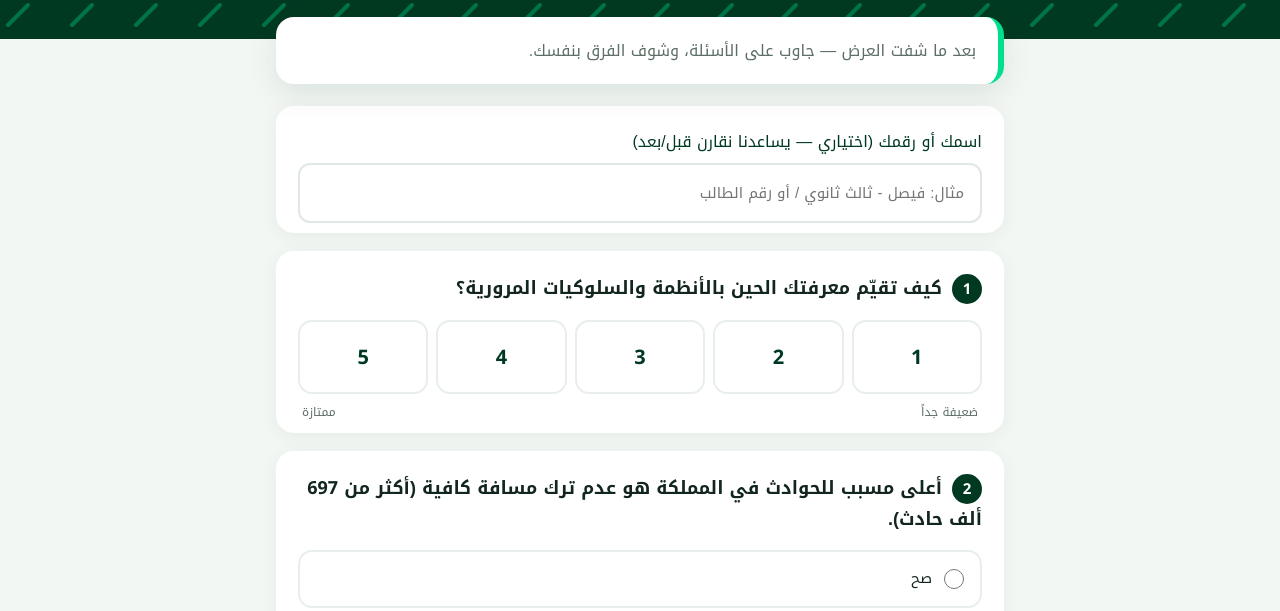
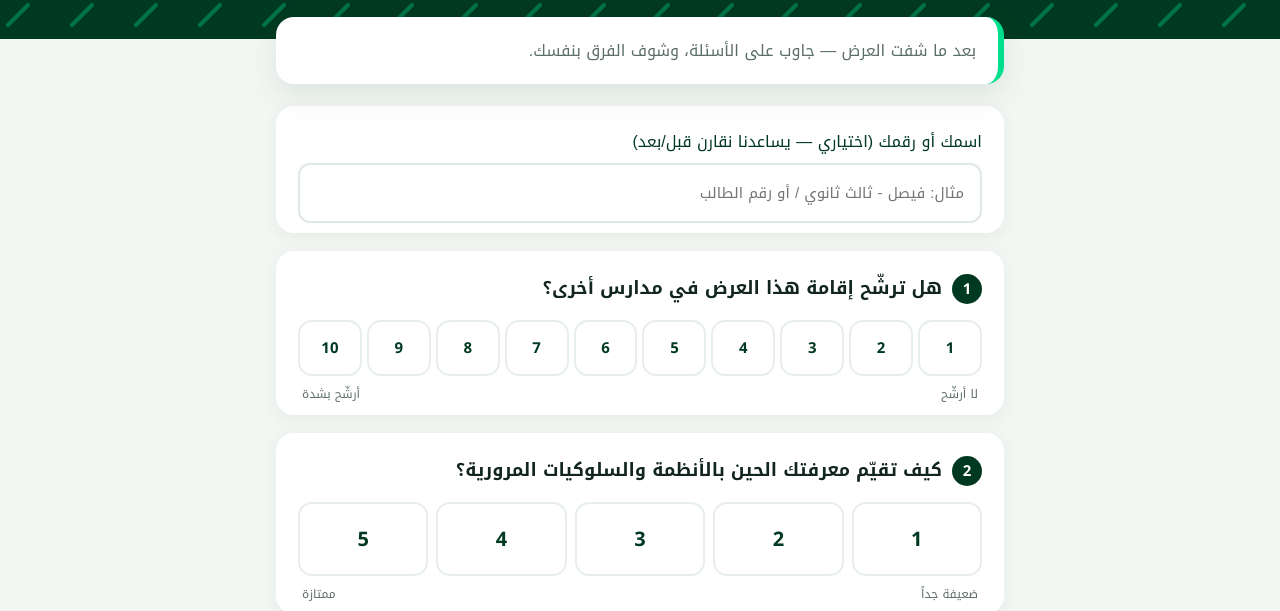
Before and after one commit to MOHAMMED49458171/najm-survey, a plain HTML site: page after.html in a window 1280 px wide. Shown: the part 205-816 px from the top of the page. Drawn offline with Linux system fonts and the light colour scheme.

Commit message:
Update after.html

```diff
--- a/after.html
+++ b/after.html
@@ -39,6 +39,9 @@ header .sub{ color:var(--accent); font-weight:500; margin-top:6px; font-size:17p
 .scale button{ flex:1; padding:16px 0; border:2px solid #e8efea; background:#fff; border-radius:14px; font-family:inherit; font-size:20px; font-weight:700; cursor:pointer; color:var(--green); transition:.15s; }
 .scale button:hover{ border-color:var(--accent); }
 .scale button.sel{ background:var(--green); color:#fff; border-color:var(--green); }
+.scale.scale-wide{ gap:5px; }
+.scale.scale-wide button{ padding:12px 0; font-size:15px; }
+@media(max-width:520px){ .scale.scale-wide{ flex-wrap:wrap; } .scale.scale-wide button{ flex:0 0 calc(20% - 4px); } }
 .scalelbl{ display:flex; justify-content:space-between; font-size:12px; color:var(--muted); margin-top:8px; padding:0 4px; }
 textarea{ width:100%; margin-top:14px; padding:14px 16px; border:2px solid #e8efea; border-radius:12px; font-family:inherit; font-size:15px; resize:vertical; min-height:90px; }
 textarea:focus{ outline:none; border-color:var(--accent2); }
@@ -83,7 +86,7 @@ textarea:focus{ outline:none; border-color:var(--accent2); }
   <div class="footer"><a href="#" id="exp">للمشرف: تصدير الردود (CSV)</a></div>
 </div>
 <script>
-const QUESTIONS = [{"type": "scale", "q": "كيف تقيّم معرفتك الحين بالأنظمة والسلوكيات المرورية؟", "min": "ضعيفة جداً", "max": "ممتازة"}, {"type": "tf", "q": "أعلى مسبب للحوادث في المملكة هو عدم ترك مسافة كافية (أكثر من 697 ألف حادث).", "correct": 0}, {"type": "tf", "q": "المسافة الآمنة بين المركبات تُحسب بقاعدة الـ3 ثواني.", "correct": 0}, {"type": "mcq", "q": "أسرع وأسهل طريقة للتبليغ عن حادث:", "options": ["أنتظر دورية تمر بالشارع بالصدفة.", "عن طريق تطبيق نجم أو الرقم الموحد 199033.", "أصوّر الحادث وأرسله للأصدقاء."], "correct": 1}, {"type": "scale", "q": "بعد العرض، صرت أكثر وعياً بخطورة السرعة وعدم ترك المسافة والانشغال بالجوال.", "min": "لا أوافق", "max": "أوافق تماماً"}, {"type": "text", "q": "عندك سؤال أو اقتراح أو معلومة تفيدنا؟ (اختياري)", "optional": true}];
+const QUESTIONS = [{"type": "scale", "q": "هل ترشّح إقامة هذا العرض في مدارس أخرى؟", "min": "لا أرشّح", "max": "أرشّح بشدة", "steps": 10}, {"type": "scale", "q": "كيف تقيّم معرفتك الحين بالأنظمة والسلوكيات المرورية؟", "min": "ضعيفة جداً", "max": "ممتازة"}, {"type": "tf", "q": "أعلى مسبب للحوادث في المملكة هو عدم ترك مسافة كافية (أكثر من 697 ألف حادث).", "correct": 0}, {"type": "tf", "q": "المسافة الآمنة بين المركبات تُحسب بقاعدة الـ3 ثواني.", "correct": 0}, {"type": "mcq", "q": "أسرع وأسهل طريقة للتبليغ عن حادث:", "options": ["أنتظر دورية تمر بالشارع بالصدفة.", "عن طريق تطبيق نجم أو الرقم الموحد 199033.", "أصوّر الحادث وأرسله للأصدقاء."], "correct": 1}, {"type": "scale", "q": "بعد العرض، صرت أكثر وعياً بخطورة السرعة وعدم ترك المسافة والانشغال بالجوال.", "min": "لا أوافق", "max": "أوافق تماماً"}, {"type": "text", "q": "عندك سؤال أو اقتراح أو معلومة تفيدنا؟ (اختياري)", "optional": true}];
 const REVEAL = true;
 const STOREKEY = "najm_survey_after";
 // ==== إعدادات التجميع المركزي ====
@@ -107,7 +110,9 @@ function render(){
       html += '<div class="opts">'+['صح','خطأ'].map((o,j)=>
         '<label class="opt" data-j="'+j+'"><input type="radio" name="q'+i+'" value="'+j+'"><span>'+o+'</span></label>').join('')+'</div>';
     } else if(q.type==='scale'){
-      html += '<div class="scale">'+[1,2,3,4,5].map(n=>'<button type="button" data-v="'+n+'">'+n+'</button>').join('')+'</div>';
+      var _steps = q.steps || 5;
+      var _arr = []; for(var _s=1;_s<=_steps;_s++) _arr.push(_s);
+      html += '<div class="scale'+(_steps>5?' scale-wide':'')+'">'+_arr.map(n=>'<button type="button" data-v="'+n+'">'+n+'</button>').join('')+'</div>';
       html += '<div class="scalelbl"><span>'+q.min+'</span><span>'+q.max+'</span></div>';
     } else if(q.type==='text'){
       html += '<textarea name="q'+i+'" placeholder="اكتب هنا... (اختياري)"></textarea>';
```
